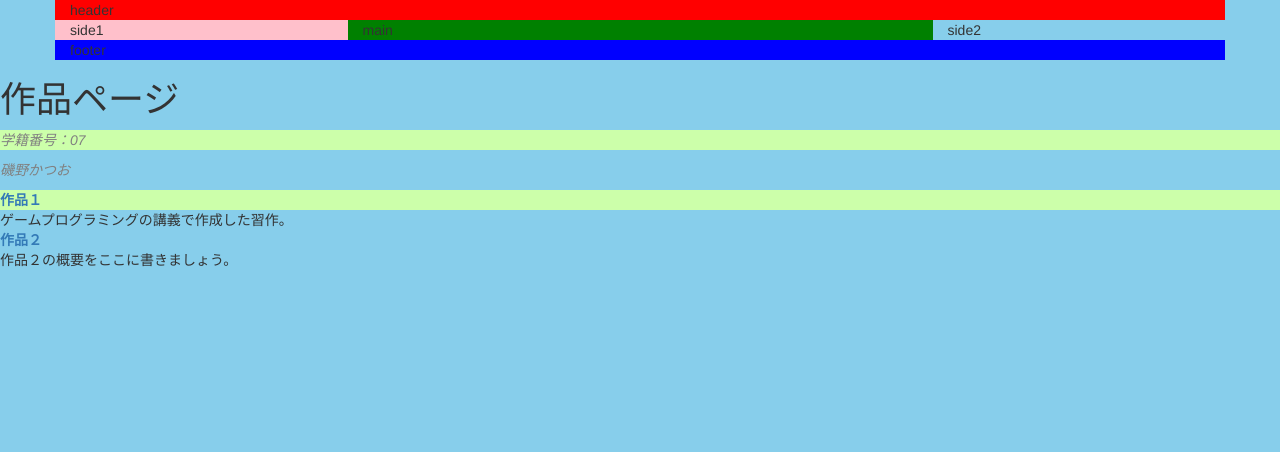
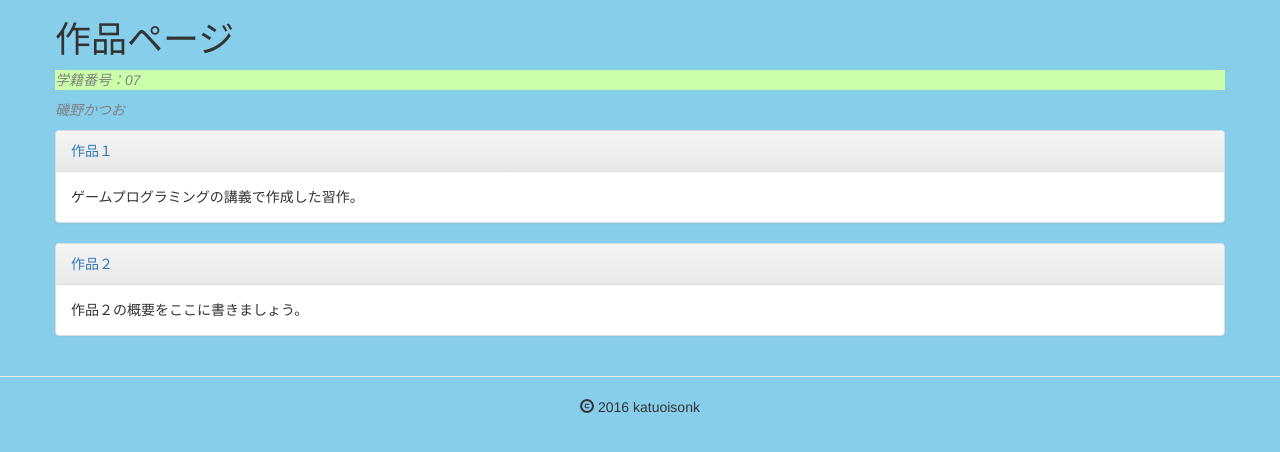
Before and after one commit to katuoisono/katuoisono-github.io, a plain HTML site: page index.html in a window 1280 px wide. Drawn offline with nearby package versions, Linux system fonts and the light colour scheme.

Commit message:
reiautono

```diff
--- a/index.html
+++ b/index.html
@@ -22,28 +22,35 @@
 </head>
 <body>
 
-  <div class="container" id="header" style="background: red;">header</div>
 
 <div class="container">
   <div class="row">
-    <div class="col-sm-3"style="background: pink;">side1</div>
-    <div class="col-sm-6"style="background: green;">main</div>
-    <div class="col-sm-3"style="background: skyblue;">side2</div>
-  </div>
-</div>
 
-  <div class="container" id="footer" style="background: blue;">footer</div>
 
   <h1>作品ページ</h1>
        <p class="work-title">学籍番号：07</p>
        <p>磯野かつお</p>
+
+       <div class="panel panel-default">
+         <div class="panel-heading"><a href="./yoketoruunity/">作品１</a></div>
+         <div class="panel-body">
+           ゲームプログラミングの講義で作成した習作。
+         </div>
+       </div>
        <dl>
-           <dt class="work-title"><a href="./yoketoruunity/">作品１</a></dt>
-           <dd>ゲームプログラミングの講義で作成した習作。</dd>
 
-           <dt><a href="./folder2/">作品２</a></dt>
+           <div class="panel panel-default">
+             <div class="panel-heading"><a href="./folder2/">作品２</a></div>
+             <div class="panel-body">
+
            <dd>作品２の概要をここに書きましょう。</dd>
        </dl>
 
+     </div>
+   </div>
+
+   <hr>
+     <div class="container text-center" id="footer"><span class="glyphicon glyphicon-copyright-mark"></span> 2016 katuoisonk</div>
+
 </body>
 </html>
```
